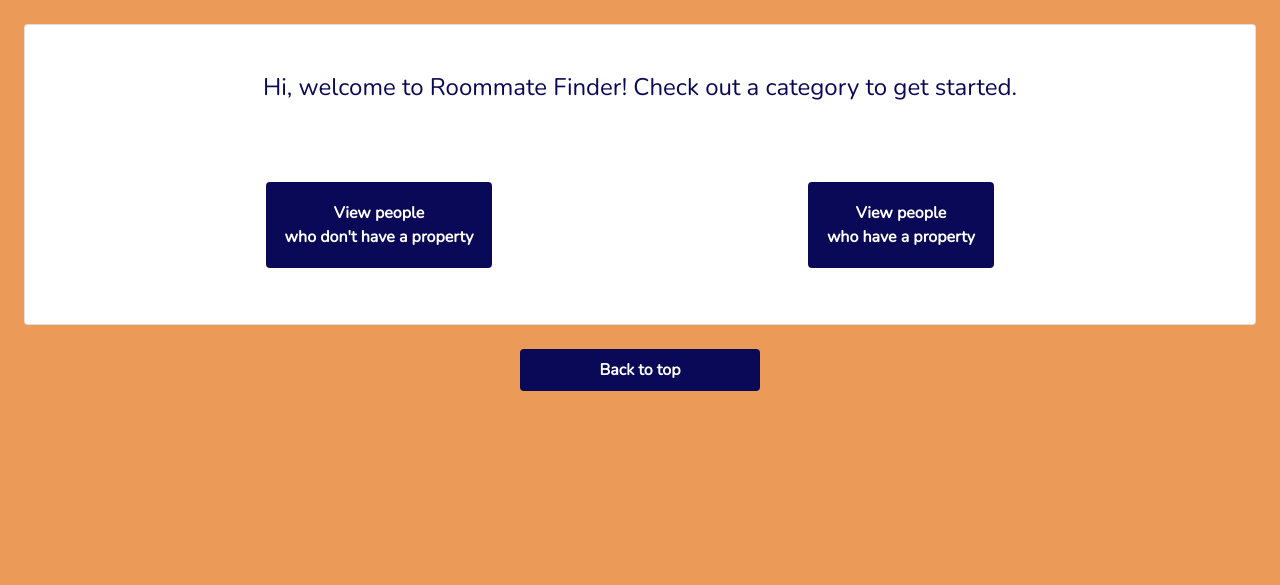
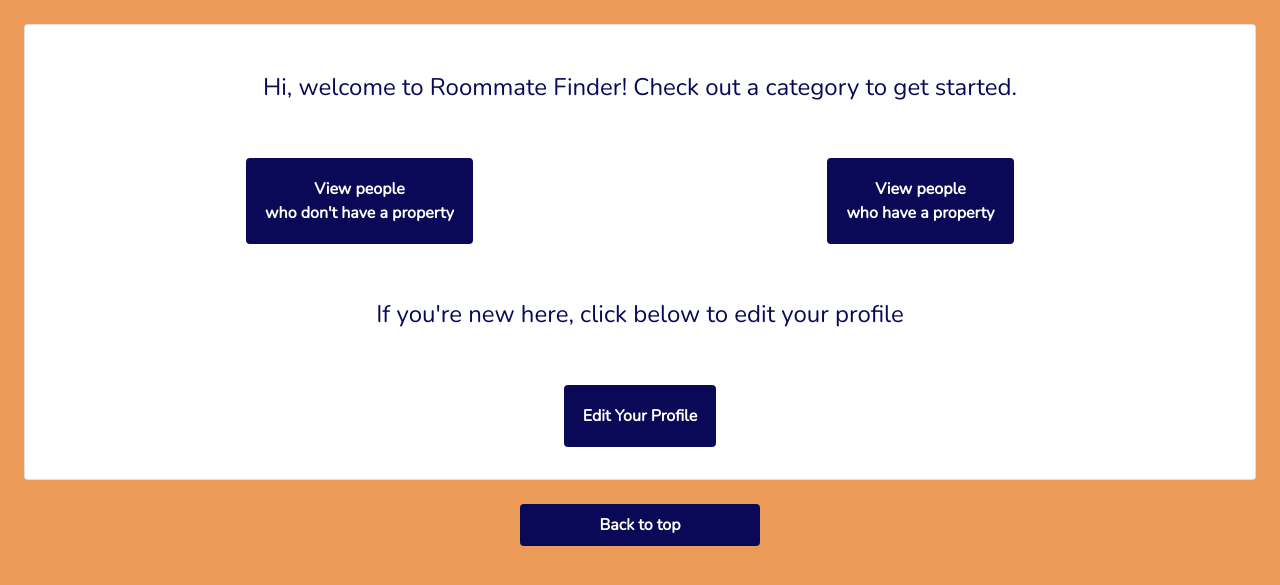
Before and after one commit to hanahamberno/project-a-23, a Django app: page / in a window 1280 px wide. Shown: the part 56-641 px from the top of the page. Run offline with Django 3.2, Linux system fonts and the light colour scheme; the visitor is signed in with stand-in values (Sample User, id 1); some libraries are stand-ins or nearby versions; some web fonts are replaced.

Commit message:
added a button for new users

```diff
--- a/social_app/templates/social_app/home.html
+++ b/social_app/templates/social_app/home.html
@@ -1,18 +1,18 @@
 {% extends "social_app/base.html" %}
 {% load socialaccount %}
 
-    {% block title %}Roommate Finder{% endblock %}
-    {% block content %}
+{% block title %}Roommate Finder{% endblock %}
+{% block content %}
 <!-- Seungeon -->
 <!-- Added profile cards -->
 {% if user.is_authenticated %}
 <div class="container py-4 px-4 text-center">
-    <div class="row mb-5">
+    <div class="row mb-4">
         <div class="col">
             <p class="m-4 h4">Hi, welcome to Roommate Finder! Check out a category to get started.</p>
         </div>
     </div>
-    <div class="row m-4">
+    <div class="row">
         <div class="col m-2">
             <a href="{% url 'social_app:profile_list' %}">
                 <button class="btn btn-dark btn-overflow p-3">
@@ -24,6 +24,20 @@
             <a href="{% url 'social_app:property_list' %}">
                 <button class="btn btn-dark p-3">
                     View people <br> who have a property
+                </button>
+            </a>
+        </div>
+    </div>
+    <div class="row m-4">
+        <div class="col">
+            <p class="m-4 h4">If you're new here, click below to edit your profile</p>
+        </div>
+    </div>
+    <div class="row">
+        <div class="col m-2">
+            <a href="{% url 'profile' %}">
+                <button class="btn btn-dark btn-overflow p-3">
+                    Edit Your Profile
                 </button>
             </a>
         </div>
@@ -44,4 +58,4 @@
 </div>
 {% endif %}
 
-    {% endblock content %}
+{% endblock content %}
```
